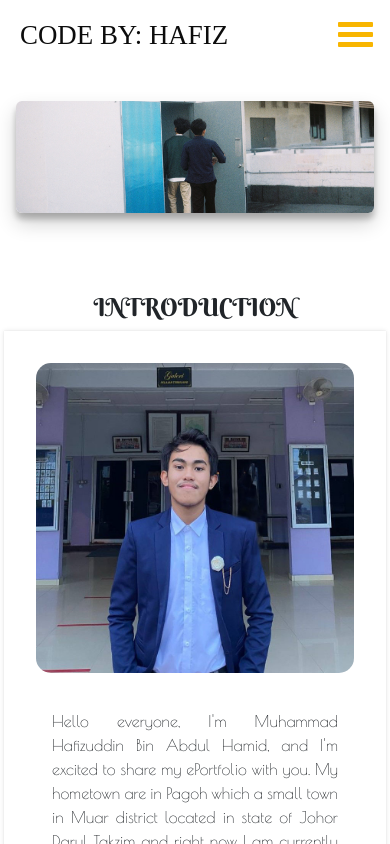
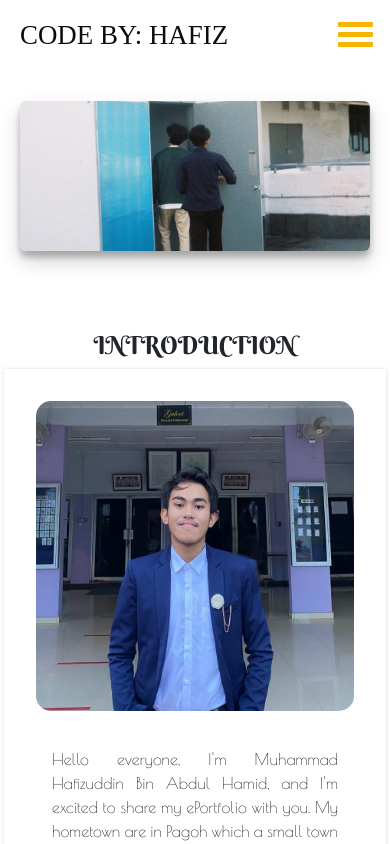
Before and after one commit to apiz23/ePortfolio, a React (Create React App) app: page / in a window 390 px wide. Shown: the top 844 px of the page. Built offline with nearby package versions, Linux system fonts and the light colour scheme; a web font is replaced by a local one.

Commit message:
high of banner

```diff
--- a/src/Main.scss
+++ b/src/Main.scss
@@ -265,6 +265,11 @@ nav {
 		height: 310px;
 		width: 360px;
 	}
+
+	#banner{
+		height: 150px;
+		width: 350px;
+	}
 }
 
 @media (max-width: 375px) {
```
